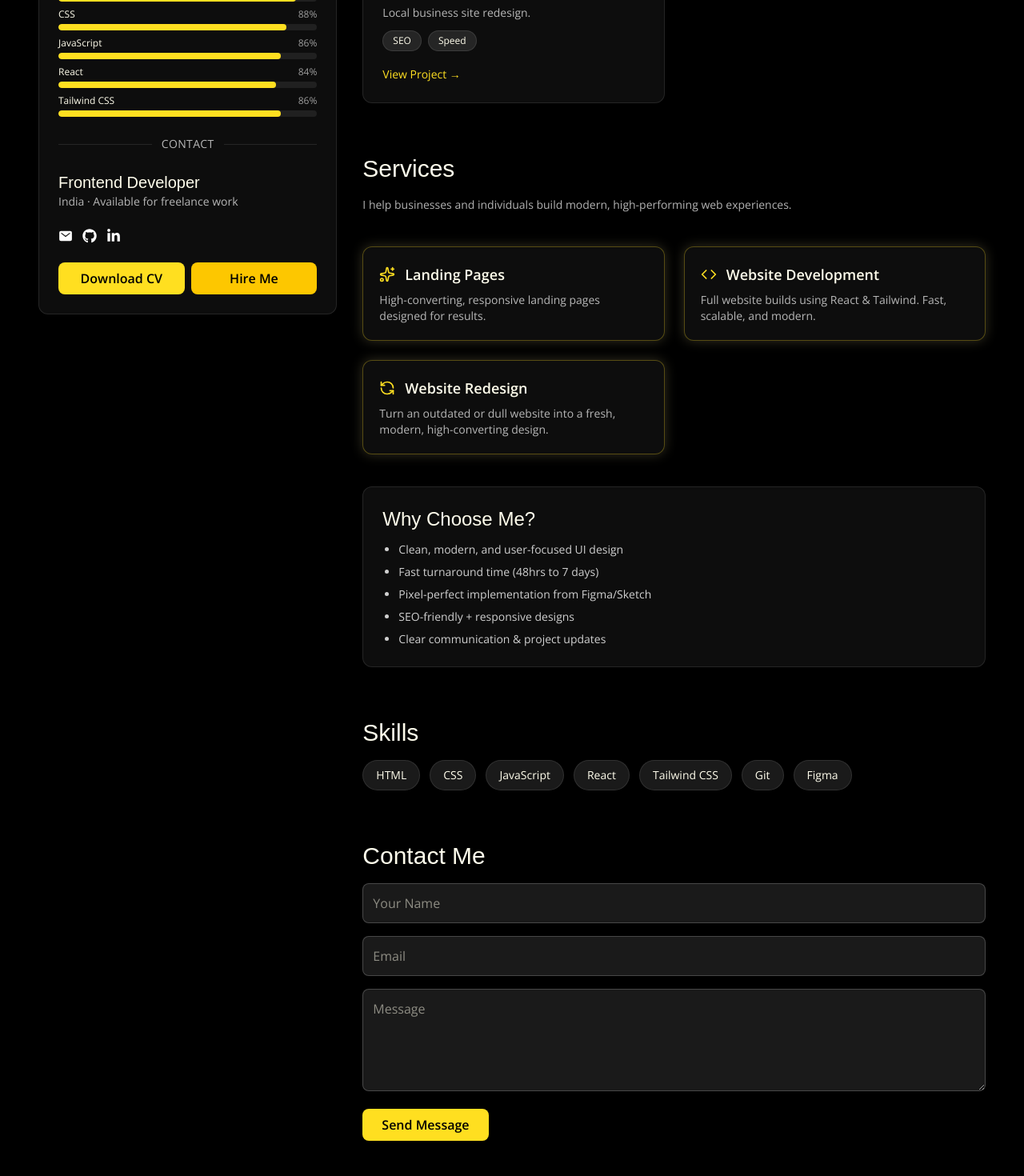
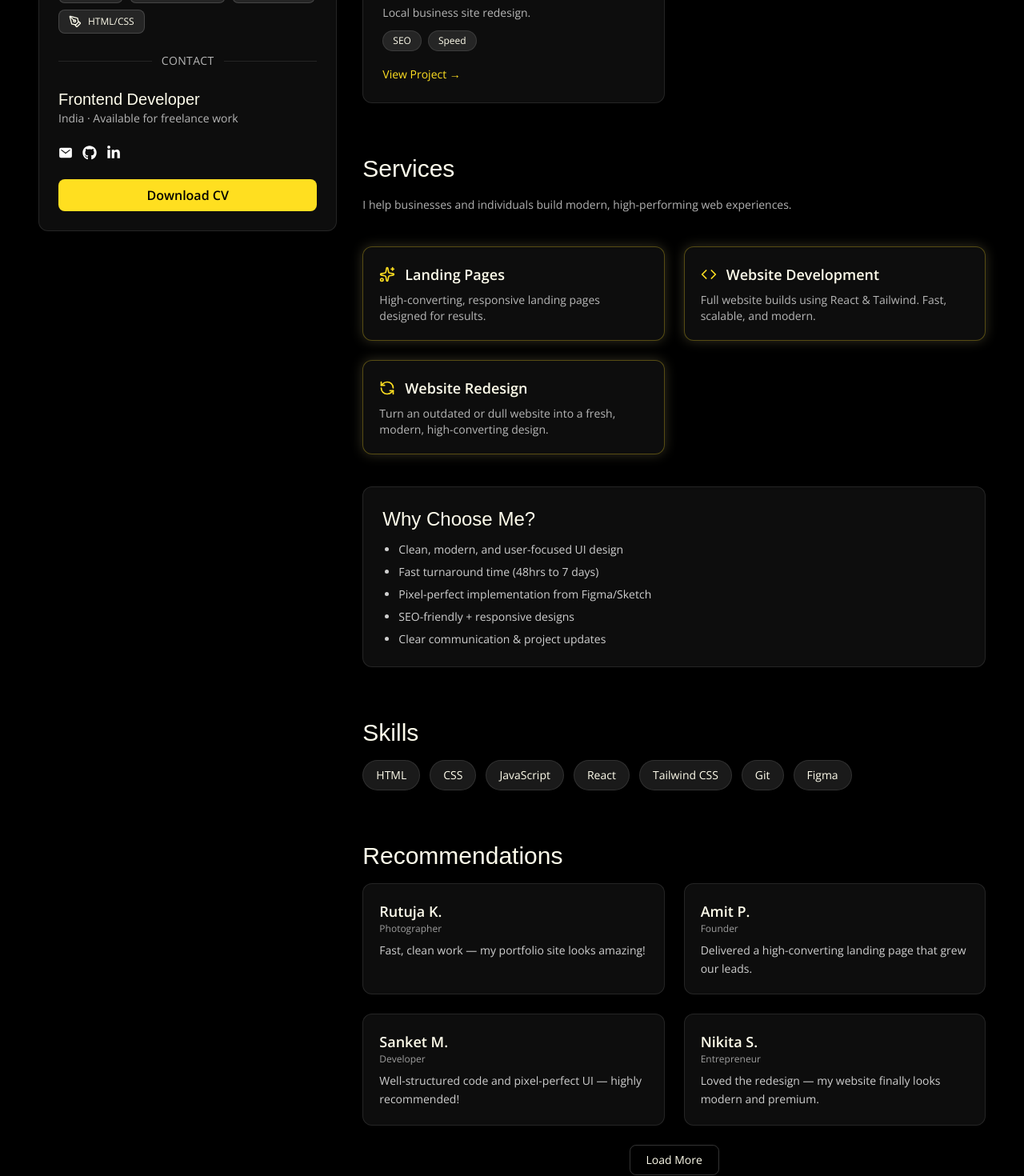
Before and after one commit to pranjalipongde/portfolio2.0, a React (Vite) app: page / in a window 1280 px wide. Shown: the part 420-1890 px from the top of the page at 80% size. Built offline with nearby package versions, Linux system fonts and the light colour scheme; a web font is replaced by a local one.

Commit message:
added recommendations component

```diff
--- a/src/App.jsx
+++ b/src/App.jsx
@@ -6,6 +6,7 @@ import Contact from "./components/Contact";
 import Footer from "./components/Footer";
 import Skills from "./components/skills";
 import SidebarProfile from "./components/sidebar/SidebarProfile";
+import Endorsements from "./components/Endorsements";
 
 const App = () => {
   return (
@@ -21,6 +22,7 @@ const App = () => {
           <Projects />
           <Services />
           <Skills />
+          <Endorsements />
           <Contact />
         </div>
       </div>
--- /dev/null
+++ b/src/components/Endorsements.jsx
@@ -0,0 +1,82 @@
+// src/components/Endorsements.jsx
+import React, { useState } from "react";
+import { motion, AnimatePresence } from "framer-motion";
+
+const endorsementsList = [
+  {
+    name: "Rutuja K.",
+    role: "Photographer",
+    text: "Fast, clean work — my portfolio site looks amazing!",
+  },
+  {
+    name: "Amit P.",
+    role: "Founder",
+    text: "Delivered a high-converting landing page that grew our leads.",
+  },
+  {
+    name: "Sanket M.",
+    role: "Developer",
+    text: "Well-structured code and pixel-perfect UI — highly recommended!",
+  },
+  {
+    name: "Nikita S.",
+    role: "Entrepreneur",
+    text: "Loved the redesign — my website finally looks modern and premium.",
+  },
+  {
+    name: "Jayesh R.",
+    role: "Agency Owner",
+    text: "Reliable, fast, and professional. Great communication too.",
+  },
+  {
+    name: "Simran G.",
+    role: "Blogger",
+    text: "Amazing attention to detail — my blog redesign feels brand new!",
+  },
+];
+
+export default function Endorsements() {
+  const [visible, setVisible] = useState(4);
+
+  const showMore = () => {
+    setVisible((prev) => prev + 4);
+  };
+
+  return (
+    <section id="endorsements" className="space-y-6">
+      <h2 className="text-3xl font-rammetto mb-4">Recommendations</h2>
+
+      <div className="grid sm:grid-cols-2 gap-6">
+        <AnimatePresence>
+          {endorsementsList.slice(0, visible).map((e, i) => (
+            <motion.div
+              key={i}
+              initial={{ opacity: 0, y: 12 }}
+              whileInView={{ opacity: 1, y: 0 }}
+              viewport={{ once: true }}
+              transition={{ duration: 0.4 }}
+              className="p-5 rounded-xl bg-white/5 border border-white/10 hover:bg-white/10 transition"
+            >
+              <h4 className="text-lg font-semibold">{e.name}</h4>
+              <p className="text-xs text-white/60">{e.role}</p>
+              <p className="mt-2 text-sm text-white/80 leading-relaxed">
+                {e.text}
+              </p>
+            </motion.div>
+          ))}
+        </AnimatePresence>
+      </div>
+
+      {visible < endorsementsList.length && (
+        <div className="flex justify-center">
+          <button
+            onClick={showMore}
+            className="px-5 py-2 rounded-lg border border-white/20 hover:bg-white/10 text-sm transition"
+          >
+            Load More
+          </button>
+        </div>
+      )}
+    </section>
+  );
+}
--- a/src/components/sidebar/MiniAvailability.jsx
+++ /dev/null
@@ -1,32 +0,0 @@
-import React from "react";
-
-export default function MiniAvailability({
-  days = [
-    { key: "Mon", available: true },
-    { key: "Tue", available: true },
-    { key: "Wed", available: false },
-    { key: "Thu", available: true },
-    { key: "Fri", available: true },
-    { key: "Sat", available: false },
-    { key: "Sun", available: false },
-  ],
-}) {
-  return (
-    <div className="space-y-2">
-      <h4 className="text-sm font-semibold">Availability (Week)</h4>
-      <div className="flex gap-2 items-center text-xs">
-        {days.map((d) => (
-          <div key={d.key} className="flex flex-col items-center">
-            <div
-              className={`w-3 h-3 rounded-full ${
-                d.available ? "bg-green-400" : "bg-white/10"
-              }`}
-              aria-hidden
-            />
-            <div className="text-white/60 mt-1">{d.key}</div>
-          </div>
-        ))}
-      </div>
-    </div>
-  );
-}
--- a/src/components/sidebar/SidebarProfile.jsx
+++ b/src/components/sidebar/SidebarProfile.jsx
@@ -87,7 +87,7 @@ const SidebarProfile = () => {
       </div>
 
       {/* CV Button */}
-      <div className="flex gap-2">
+
       <a
         href="/Pranjali-Resume.pdf"
         download
@@ -95,15 +95,6 @@ const SidebarProfile = () => {
       >
         Download CV
       </a>
-
-        {/* CTA Button */}
-        <a
-          href="#contact"
-          className="block w-full text-center bg-yellow-400 text-black py-2 rounded-lg font-semibold hover:bg-yellow-300"
-        >
-          Hire Me
-        </a>
-      </div>
     </motion.aside>
   );
 };
--- a/src/components/sidebar/TopSkills.jsx
+++ b/src/components/sidebar/TopSkills.jsx
@@ -1,41 +1,35 @@
 // src/components/TopSkills.jsx
 import React from "react";
-import { motion } from "framer-motion";
+import { Code, LayoutTemplate, Zap, PenTool } from "lucide-react";
 
-const defaultSkills = [
-  { name: "HTML", level: 92 },
-  { name: "CSS", level: 88 },
-  { name: "JavaScript", level: 86 },
-  { name: "React", level: 84 },
-  { name: "Tailwind CSS", level: 86 },
-];
+export default function TopSkills() {
+  const skills = [
+    { icon: <Code size={16} />, label: "React" },
+    { icon: <LayoutTemplate size={16} />, label: "Tailwind CSS" },
+    { icon: <Zap size={16} />, label: "JavaScript" },
+    { icon: <PenTool size={16} />, label: "HTML/CSS" },
+  ];
 
-export default function TopSkills({ skills = defaultSkills }) {
   return (
     <div className="space-y-3">
       <h4 className="text-sm font-semibold">Top Skills</h4>
-      <div className="space-y-2">
+
+      <div className="flex flex-wrap gap-2">
         {skills.map((s, i) => (
-          <motion.div
-            key={s.name}
-            initial={{ opacity: 0, x: -6 }}
-            animate={{ opacity: 1, x: 0 }}
-            transition={{ delay: i * 0.05 }}
-            className="flex flex-col"
+          <div
+            key={i}
+            className="
+              flex items-center gap-2
+              px-3 py-1.5
+              bg-white/10 border border-white/15
+              rounded-lg text-xs
+              hover:bg-white/15 hover:border-white/30
+              transition
+            "
           >
-            <div className="flex justify-between text-xs mb-1">
-              <span>{s.name}</span>
-              <span className="text-white/60">{s.level}%</span>
-            </div>
-
-            <div className="w-full bg-white/8 rounded-full h-2 overflow-hidden">
-              <div
-                className="h-2 bg-yellow-300 rounded-full"
-                style={{ width: `${s.level}%`, transition: "width .7s ease" }}
-                aria-hidden
-              />
-            </div>
-          </motion.div>
+            {s.icon}
+            <span>{s.label}</span>
+          </div>
         ))}
       </div>
     </div>
```
Lines whose indentation alone changed are shown as unchanged.
